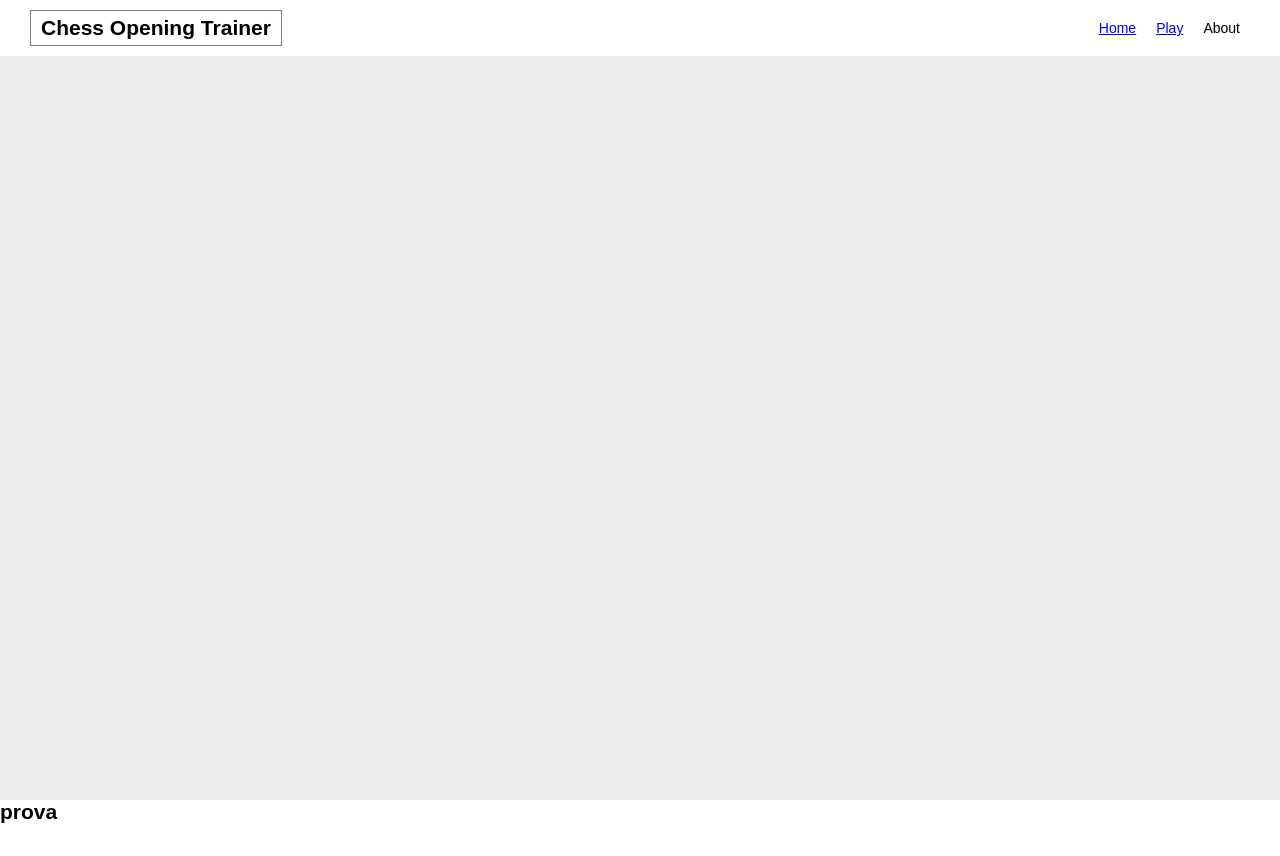
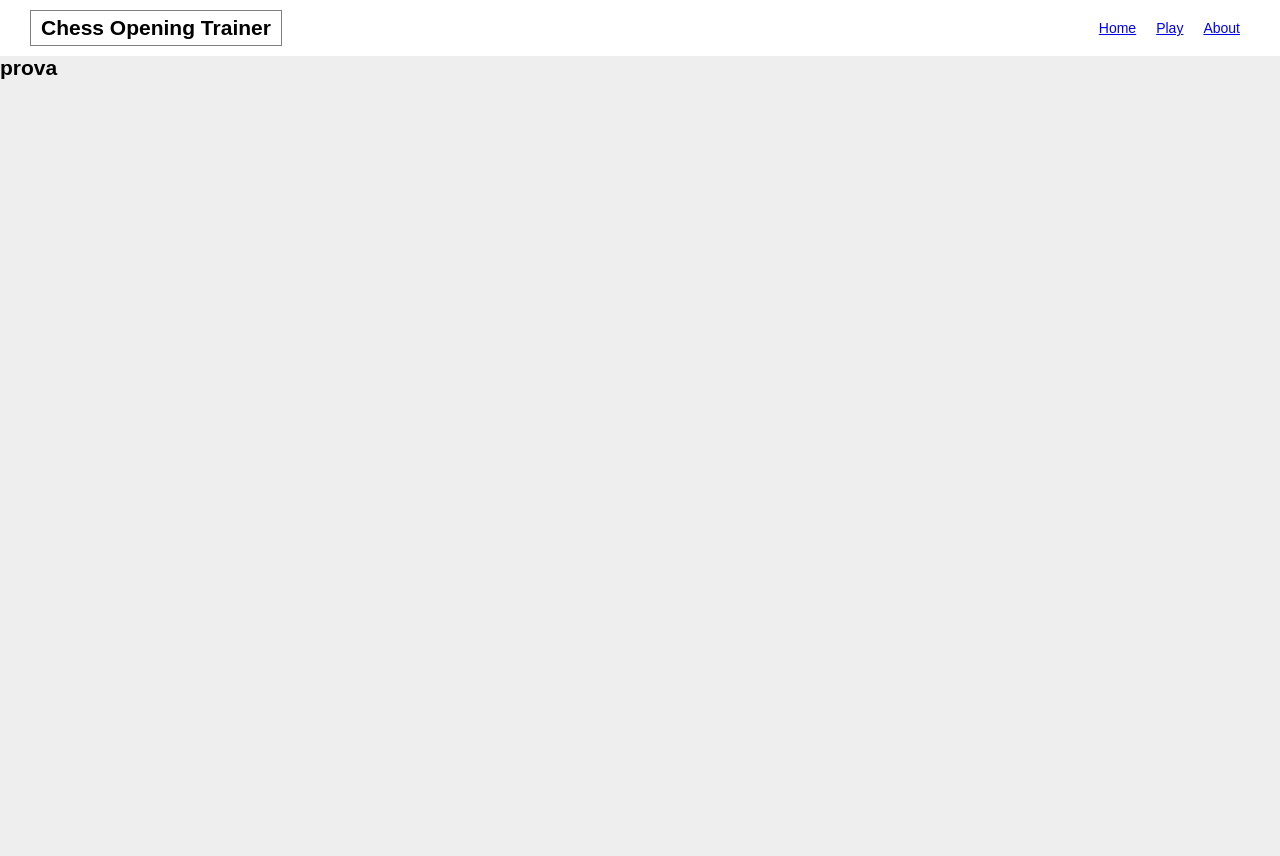
Before and after one commit to d-luca727/chess-trainer, a React (Create React App) app in the folder client/: page / in a window 1280 px wide. Before the commit the page ends 824 px from the top, so only its background shows below. Built offline with nearby package versions, Linux system fonts and the light colour scheme.

Commit message:
added about component and minor navbar fixes

```diff
--- a/client/src/App.tsx
+++ b/client/src/App.tsx
@@ -6,16 +6,22 @@ function Index() {
   return <h2>prova</h2>;
 }
 
+function About() {
+  return <h2>about me</h2>;
+}
+
 function App() {
   return (
     <>
+      <NavBar />
+
       <Styles.Wrapper>
-        <NavBar />
+        <Routes>
+          <Route path="/" element={<Index />} />
+          <Route path="/play" element={<Board />} />
+          <Route path="/about" element={<About />} />
+        </Routes>
       </Styles.Wrapper>
-      <Routes>
-        <Route path="/" element={<Index />} />
-        <Route path="/play" element={<Board />} />
-      </Routes>
     </>
   );
 }
--- a/client/src/components/NavBar.tsx
+++ b/client/src/components/NavBar.tsx
@@ -32,7 +32,9 @@ function NavBar() {
             <MobileNavbar.Item>
               <Link to="/play">Play</Link>
             </MobileNavbar.Item>
-            <MobileNavbar.Item>About</MobileNavbar.Item>
+            <MobileNavbar.Item>
+              <Link to="/about">About</Link>
+            </MobileNavbar.Item>
           </MobileNavbar.Items>
         </MobileNavbar.Wrapper>
       ) : (
@@ -45,7 +47,9 @@ function NavBar() {
             <Navbar.Item>
               <Link to="/play">Play</Link>
             </Navbar.Item>
-            <Navbar.Item>About</Navbar.Item>
+            <Navbar.Item>
+              <Link to="/about">About</Link>
+            </Navbar.Item>
           </Navbar.Items>
         </Navbar.Wrapper>
       )}
```
